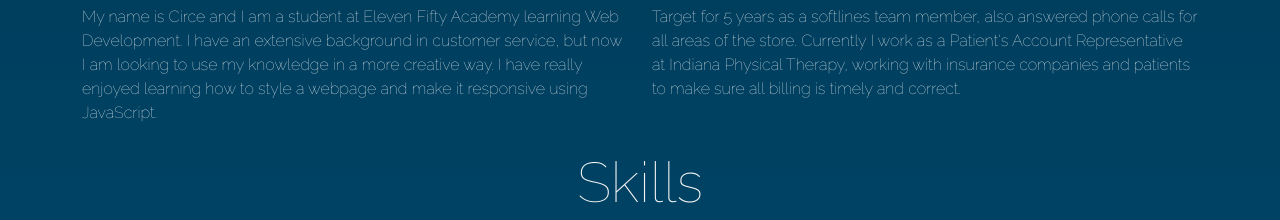
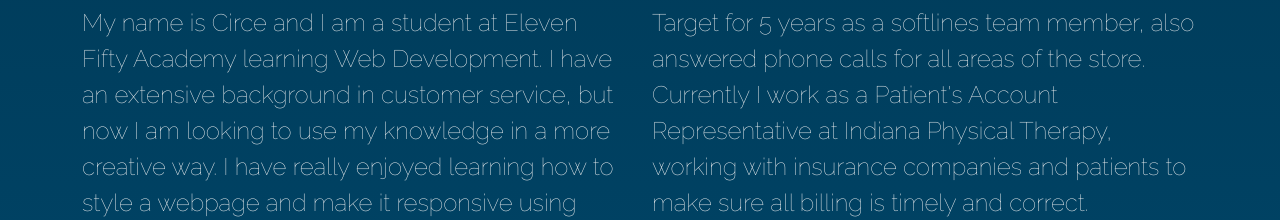
Before and after one commit to circerose-web/Circe-s-Portfolio, a plain HTML site: page index.html in a window 1280 px wide. Shown: the part 580-800 px from the top of the page. Drawn offline with nearby package versions, Linux system fonts and the light colour scheme.

Commit message:
font size

```diff
--- a/index.html
+++ b/index.html
@@ -41,12 +41,12 @@
       <div class="row">
         <div class="col-sm-6 mt-5 mb-4" id="aboutme">
           <h2>About Me</h2>
-          My name is Circe and I am a student at Eleven Fifty Academy learning Web Development. I have an extensive background in customer service, but now I am looking to use my knowledge in a more creative way. I have really enjoyed learning how to style a webpage and make it responsive using JavaScript.
+          <p class="fs-4">My name is Circe and I am a student at Eleven Fifty Academy learning Web Development. I have an extensive background in customer service, but now I am looking to use my knowledge in a more creative way. I have really enjoyed learning how to style a webpage and make it responsive using JavaScript.</p>
         </div>
         <div class="col-sm-6 mt-5 mb-4">
           <h2>Work Experience</h2>
-          Target for 5 years as a softlines team member, also answered phone calls for all areas of the store.
-          Currently I work as a Patient's Account Representative at Indiana Physical Therapy, working with insurance companies and patients to make sure all billing is timely and correct.
+          <p class="fs-4">Target for 5 years as a softlines team member, also answered phone calls for all areas of the store.
+          Currently I work as a Patient's Account Representative at Indiana Physical Therapy, working with insurance companies and patients to make sure all billing is timely and correct.</p>
         </div>
       </div>
     </div>
```
